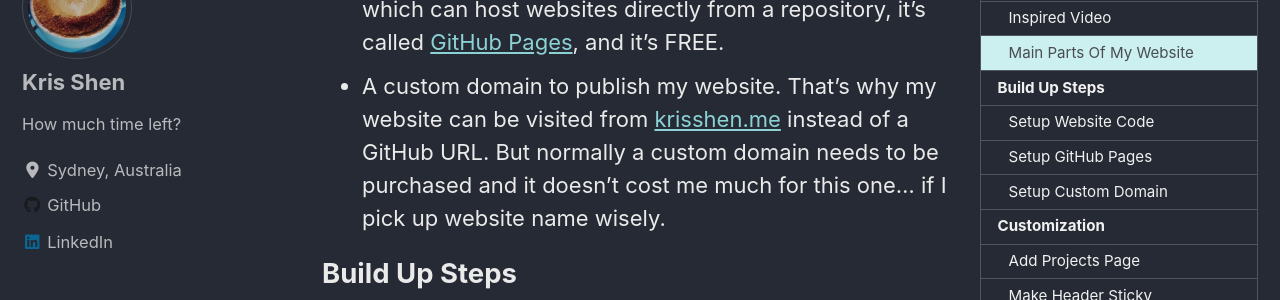
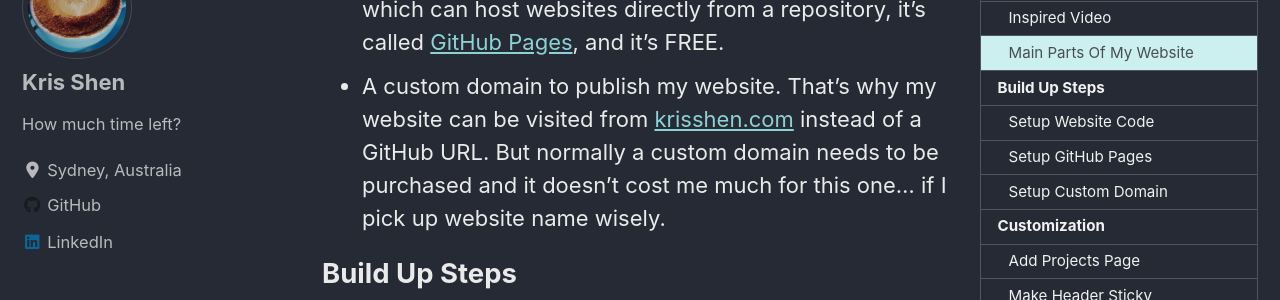
Before and after one commit to krisshen/mywebsite, a Jekyll site: the page built from _projects/website.md, in a window 1280 px wide and 900 px high, scrolled down 1489 px. Shown: the part 154-454 px from the top of the window. Built offline with Jekyll 4.4.1, drawn with Linux system fonts in a browser that asks for light colours; cached includes are drawn as plain includes; nearby versions of some CDN libraries.

Commit message:
update host url

```diff
--- a/_config.yml
+++ b/_config.yml
@@ -118,7 +118,7 @@
       # url: mailto:your.name@email.com
     - label: "Website"
       icon: "fas fa-fw fa-link"
-      # url: "https://krisshen.me"
+      # url: "https://krisshen.com"
     - label: "Twitter"
       icon: "fab fa-fw fa-twitter-square"
       # url: "https://twitter.com/"
--- a/_projects/website.md
+++ b/_projects/website.md
@@ -31,7 +31,7 @@
 Apart from the website code and content setup, we also need:
 
 - A place to host this website. In GitHub there is a feature which can host websites directly from a repository, it's called [GitHub Pages](https://pages.github.com/), and it's FREE.
-- A custom domain to publish my website. That's why my website can be visited from [krisshen.me](https://krisshen.me) instead of a GitHub URL. But normally a custom domain needs to be purchased and it doesn't cost me much for this one... if I pick up website name wisely.
+- A custom domain to publish my website. That's why my website can be visited from [krisshen.com](https://krisshen.com) instead of a GitHub URL. But normally a custom domain needs to be purchased and it doesn't cost me much for this one... if I pick up website name wisely.
 
 ## Build Up Steps
 
```
Also changed, not shown: 1 other file.
